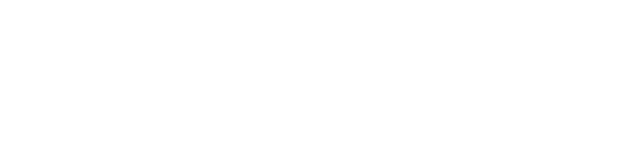
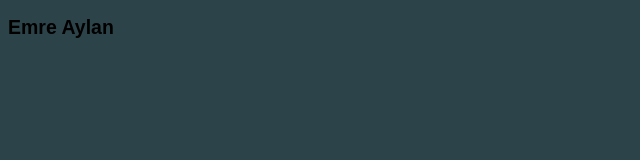
Before and after one commit to aylanemr/EIA1-SoSe2020, a plain HTML site: page Steckbrief/steckbrief.htm in a window 1280 px wide. Shown: the whole page, without its empty margins (0-640 px from the left). Drawn offline with Linux system fonts and the light colour scheme.

Commit message:
Update steckbrief.htm

```diff
--- a/Steckbrief/steckbrief.htm
+++ b/Steckbrief/steckbrief.htm
@@ -7,11 +7,12 @@
 body {
 	font-family: arial;
 	font-size: small;
-	background: #eeeee
+	background: #2c4449
 }
 </style>
 </head>
 <body>
+	<h2> Emre Aylan	</h2>
 	<!-- Hier die Links zu den gelösten Aufgaben einstellen, aktuelle oben, alte stehen lassen! Format: Aufgabenbezeichnung, Datum -->
 </body>
 </html>
```
